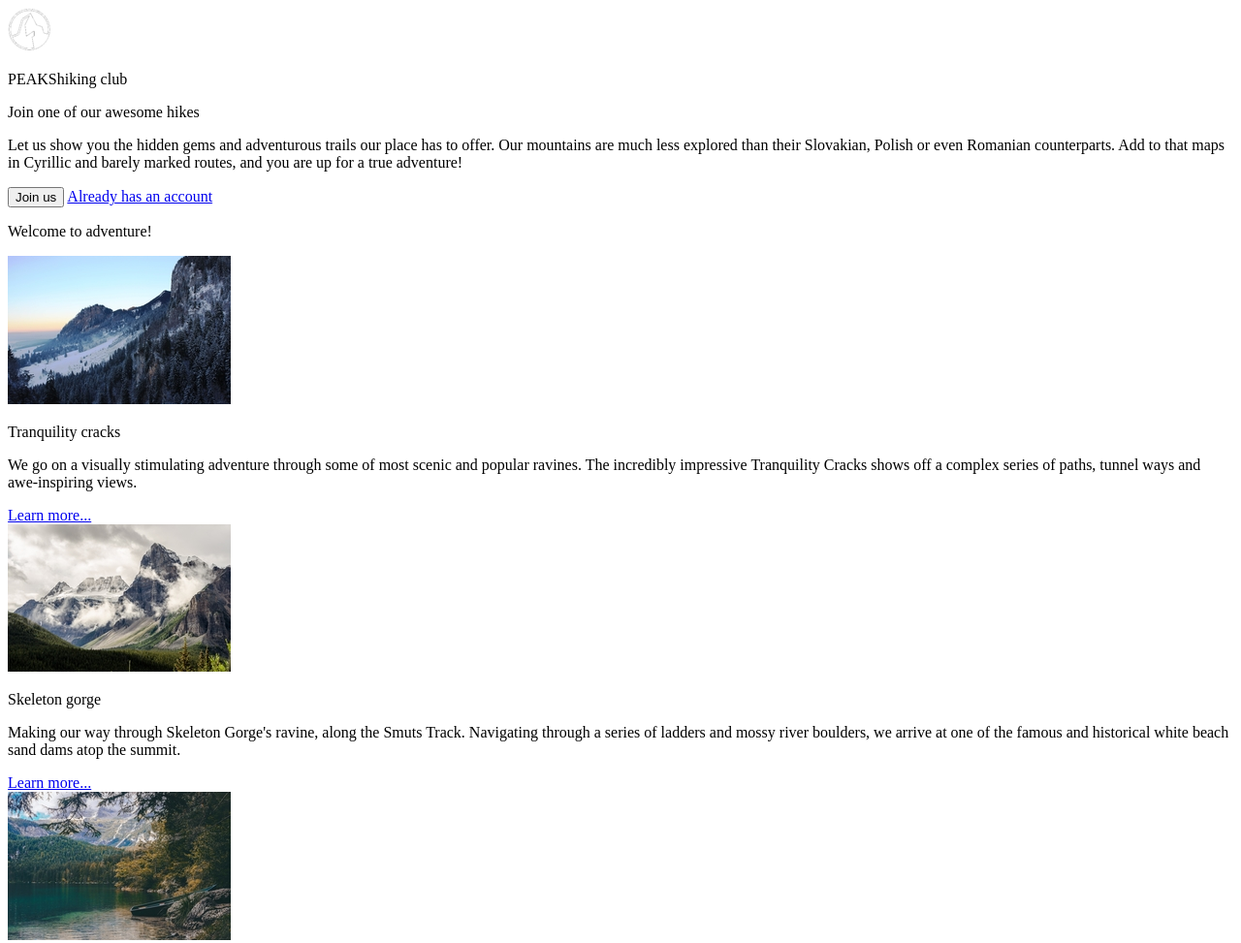
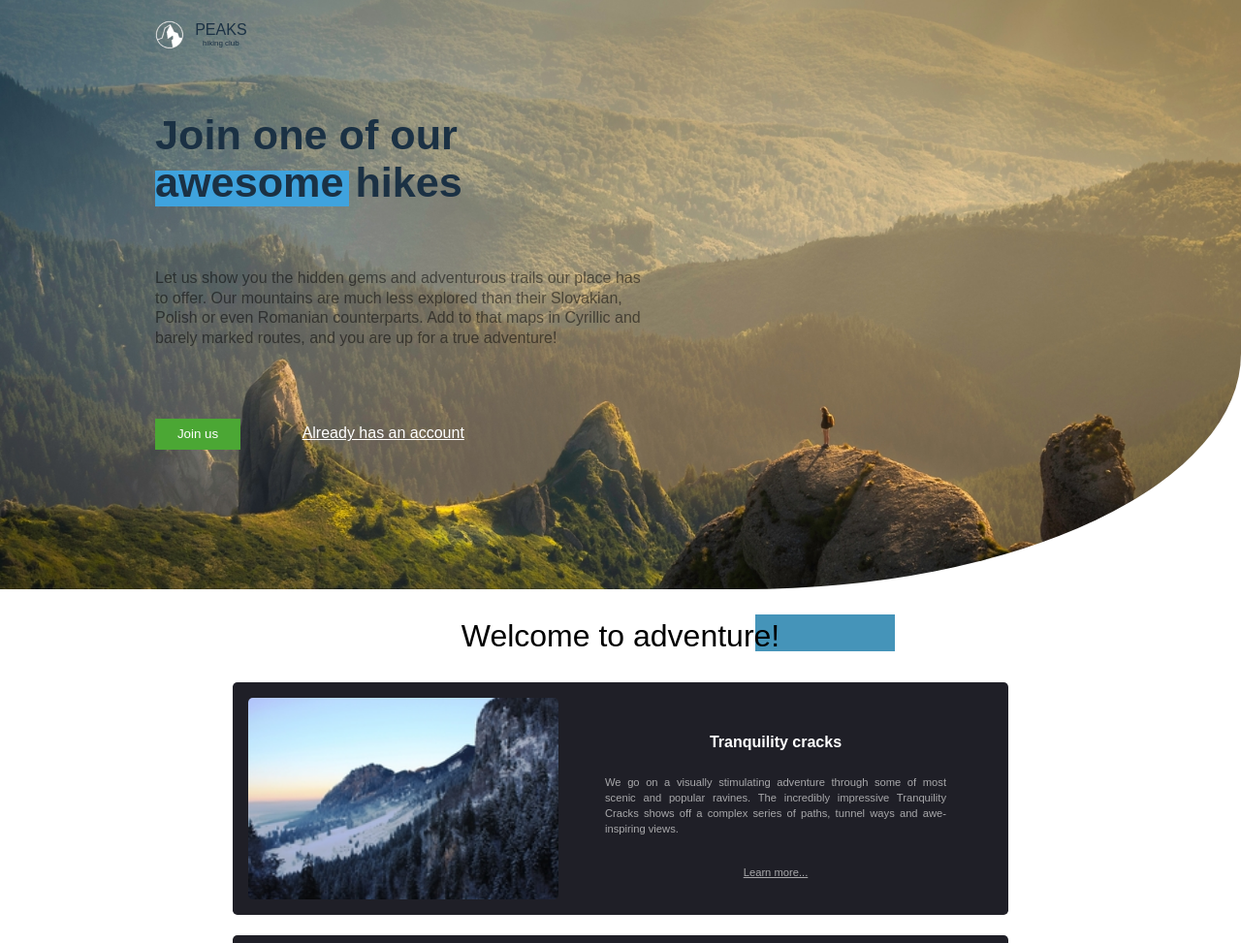
Before and after one commit to yevheniiii/FL-12, a plain HTML site: page FL12_HW3/homework/index.html in a window 1280 px wide. Shown: the top 973 px of the page at 97% size. Drawn offline with Linux system fonts and the light colour scheme; a web font is replaced by a local one.

Commit message:
finished two blocks of the first mockup

```diff
--- a/FL12_HW3/homework/scss/_main.scss
+++ b/FL12_HW3/homework/scss/_main.scss
@@ -1 +1,170 @@
 // Write your styles here
+html {
+  box-sizing: border-box;
+  font-family: $fontFamily;
+  // width: 1097px;
+}
+*,
+*:after,
+*:before {
+  box-sizing: inherit;
+  margin: 0;
+  padding: 0;
+}
+
+.header {
+  background: $heroImg;
+  // background-size: 64rem 42rem;
+  background-size: cover;
+  border-bottom-right-radius: 40%;
+  // width: 64.5rem;
+  // height: 43.1rem;
+  height: 38rem;
+  // background-size: ;
+  // max-height: 720px;
+  background-position: center;
+  padding-top: 1.3rem;
+  background-repeat: no-repeat;
+
+  .header-wrap {
+    width: 20rem;
+    margin-left: 10rem;
+
+    .landing-logo {
+      display: flex;
+
+      img {
+        width: 30px;
+      }
+
+      p {
+        display: flex;
+        flex-direction: column;
+        justify-content: center;
+        margin-left: 0.7rem;
+        color: $headingTextColor;
+
+        span {
+          font-size: 0.5rem;
+          text-align: center;
+        }
+      }
+    }
+
+    .header_heading {
+      // background-color: black;
+      margin-top: 4rem;
+      font-size: 2.7rem;
+      font-weight: bold;
+      position: relative;
+      z-index: 100;
+      color: $headingTextColor;
+      // font-family: $fontFamily;
+
+      &:before {
+        content: "";
+        background-color: #3fa3de;
+        left: 0;
+        top: 3.8rem;
+        height: 37px;
+        width: 12.5rem;
+        position: absolute;
+        z-index: -1;
+      }
+    }
+
+    .header_text {
+      margin-top: 4rem;
+      opacity: 0.5;
+      line-height: 1.3rem;
+      width: 31.4rem;
+    }
+
+    div:nth-of-type(2) {
+      margin-top: 4.5rem;
+
+      button {
+        color: #fff;
+        background-color: #4ba734;
+        height: 2rem;
+        border: navajowhite;
+        width: 5.5rem;
+      }
+
+      a {
+        color: white;
+        margin-left: 3.7rem;
+      }
+    }
+  }
+}
+
+main {
+  .section_text {
+    position: relative;
+    text-align: center;
+    height: 6rem;
+    font-size: 2rem;
+    display: flex;
+    justify-content: center;
+    align-items: center;
+    z-index: 100;
+
+    &:before {
+      content: "";
+      background-color: #4594b9;
+      right: 22.3rem;
+      bottom: 2rem;
+      height: 38px;
+      width: 9rem;
+      position: absolute;
+      z-index: -1;
+    }
+  }
+  .section_card {
+    display: flex;
+    width: 50rem;
+    margin-left: auto;
+    margin-right: auto;
+    padding: 1rem;
+    background-color: #1f1f27;
+    margin-bottom: 1.3rem;
+    height: 15rem;
+    color: #fff;
+    border-radius: 0.3rem;
+
+    .section_card_img {
+      width: 20rem;
+      border-radius: 0.3rem;
+    }
+
+    .section_card_right_container {
+      text-align: center;
+      margin-left: auto;
+      margin-right: auto;
+
+      .section_card_heading {
+        color: #fff;
+        font-weight: bold;
+        margin-top: 2.3rem;
+      }
+
+      .section_card_text {
+        color: #e2e2e2;
+        text-align: justify;
+        font-size: 0.7rem;
+        line-height: 1rem;
+        margin-top: 1.5rem;
+        width: 22rem;
+        opacity: 0.7;
+        margin-bottom: 1.7rem;
+      }
+
+      a {
+        color: #e2e2e2;
+        font-size: 0.7rem;
+        opacity: 0.7;
+      }
+    }
+  }
+}
--- a/FL12_HW3/homework/scss/_variables1.scss
+++ b/FL12_HW3/homework/scss/_variables1.scss
@@ -0,0 +1,3 @@
+$heroImg: url(../img/m-h-day.jpg);
+$fontFamily: Arial, Helvetica, sans-serif;
+$headingTextColor: #1b3144;
```
Also changed, not shown: FL12_HW3/homework/css/style1.css, FL12_HW3/homework/css/style2.css.
